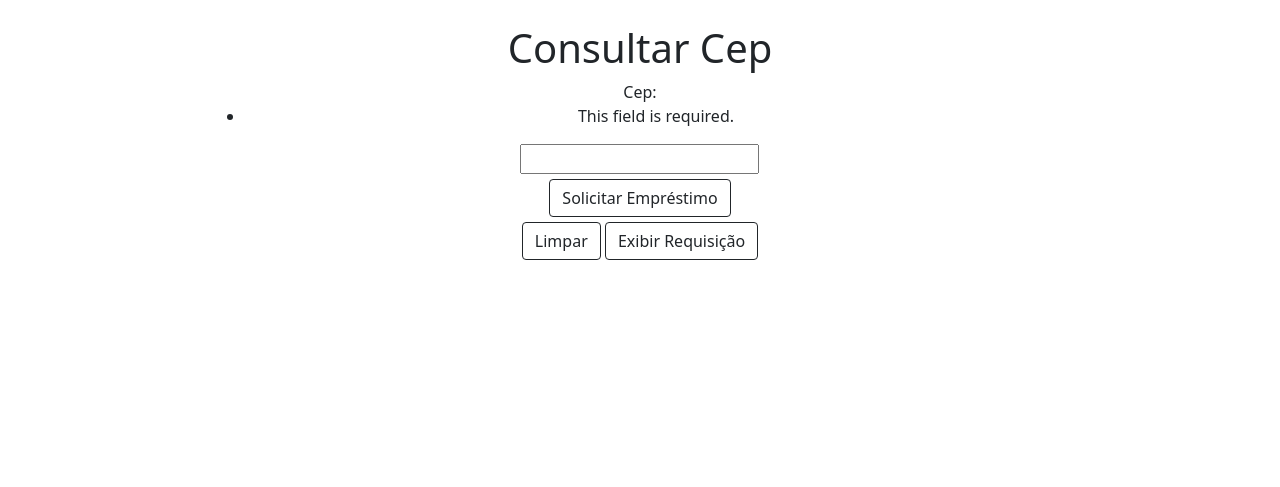
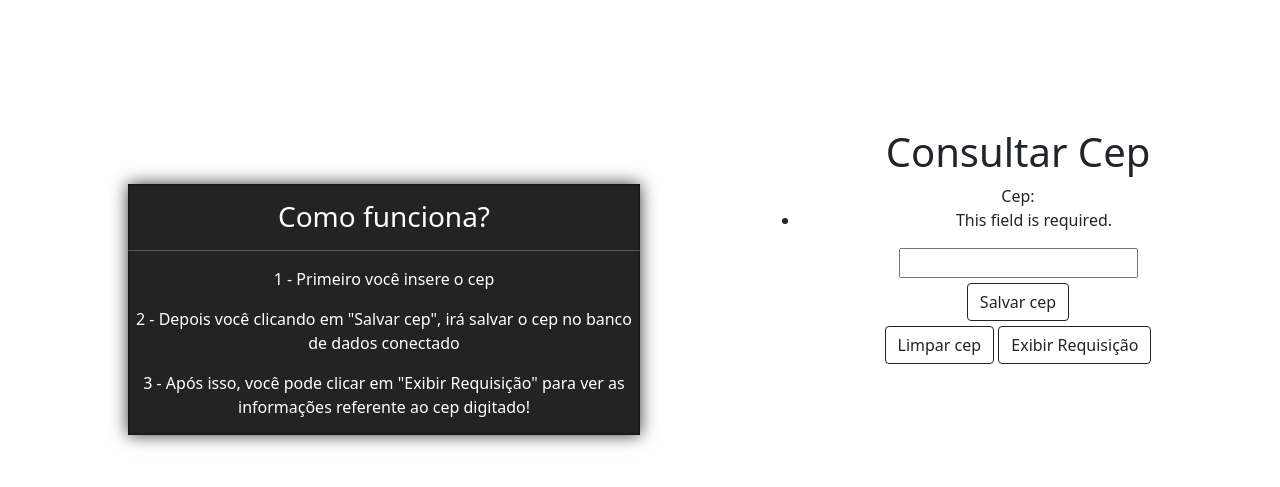
Before and after one commit to ViniciussAlencarr/consumo-api-python, a Django app: page / in a window 1280 px wide. Shown: the top 487 px of the page. Run offline with Django 3.2, Linux system fonts and the light colour scheme; data that the repository does not hold is empty.

Commit message:
consertando a requisiçao ao viacep

```diff
--- a/app/templates/index.html
+++ b/app/templates/index.html
@@ -6,36 +6,77 @@
     <meta name="viewport" content="width=device-width, initial-scale=1.0">
     <title>Página Inicial</title>
     <link href="https://cdn.jsdelivr.net/npm/bootstrap@5.0.0-beta3/dist/css/bootstrap.min.css" rel="stylesheet" integrity="sha384-eOJMYsd53ii+scO/bJGFsiCZc+5NDVN2yr8+0RDqr0Ql0h+rP48ckxlpbzKgwra6" crossorigin="anonymous">
-    <link rel="stylesheet" href="style.css">
 
 </head>
 <body>
-    <div class="col-8 m-auto pt-4 pb-2 pd-4 text-center">
+    <div class="aviso">
+        <p>
+            <h3>Como funciona?</h3>
+            <hr>
+            <p>1 - Primeiro você insere o cep</p>
+            <p>2 - Depois você clicando em "Salvar cep", irá salvar o cep no banco de dados conectado</p>
+            <p>3 - Após isso, você pode clicar em "Exibir Requisição" para ver as informações referente ao cep digitado!</p>
+        </p>
+    </div>
+    <div class="content">
         <h1>Consultar Cep</h1>
         <div class="form">
             <form method="POST" action="">
                 {% csrf_token %}
                 {{form}}
                 <div>
-                    <input onfocus="" type="submit" style="font-weight: 500;margin: 5px;" class="solicitarEmprestimo btn btn-outline-dark" value="Solicitar Empréstimo">
+                    <input type="submit" style="font-weight: 500;margin: 5px;" class="solicitarEmprestimo btn btn-outline-dark" value="Salvar cep">
                 </div>
-                <a class="btn btn-outline-dark" href="/limpar/{{db.id}}/">Limpar</a>
+                <a class="btn btn-outline-dark" href="/limpar/{{db.id}}/">Limpar cep</a>
                 <input class="btn btn-outline-dark" type="button" value="Exibir Requisição" onclick="toggleMenu()">
             </form>
         </div>
     </div>
-    <div class="sss" style="width: 500px; display: none; text-align: center;">
+    <div class="sss">
         <h2>Requisição do CEP</h2>
         {{request}}
     </div>
-
+    <style>
+        .content {
+            text-align: center;
+            margin-left: 60%;
+            margin-top: 10%;
+            position: absolute;
+            width: 500px;
+        }
+        .aviso {
+            background-color: #232323;
+            color: #fff;
+            top: 23%;
+            transition: 0.5s;
+            margin-right: 50%;
+            position: absolute;
+            text-align: center;
+            margin-left: 10%;
+            box-shadow: inset 0 0 0.2em black, 0 0 1em rgb(56, 56, 56);
+        }
+        .sss {
+            width: 500px;
+            text-align: center;
+            position: absolute;
+            top: -100%;
+            transition: 0.5s;
+        }
+        .sss.active {
+            top: 30%;
+            transition: 0.5;
+        }
+        .aviso.active {
+            top: -100%;
+            transition: 0.5s;
+        }
+    </style>
     <script>
         function toggleMenu() {
-          const menuToggle = document.querySelector('.toggle');
-          const sss = document.querySelector('.sss');
-          sss.style.display = "block";
-          menuToggle.classList.toggle('active');
-          sss.classList.toggle('active');
+            const aviso = document.querySelector('.aviso');
+            const sss = document.querySelector('.sss');
+            sss.classList.toggle('active');
+            aviso.classList.toggle('active');
         }
 
     </script>
--- a/app/templates/style.css
+++ b/app/templates/style.css
@@ -1,3 +1,6 @@
+body .aviso {
+    background-color: black;
+}
 .toggle {
     border-radius: 20px;
     position: fixed;
@@ -12,6 +15,10 @@
     cursor: pointer;
     z-index: 1000;
 
+}
+
+.aviso {
+    background-color: black;
 }
 
 .sss {
--- a/app/views.py
+++ b/app/views.py
@@ -9,7 +9,6 @@ def homeScreen(request):
     cliente = data['db'] = ConsultaCep.objects.all()
     if cliente:
         data['db'] = ConsultaCep.objects.all()[0]
-    data['request'] = ''
     if data['form'].is_valid():
         data['form'].save()
         aux = data['form'].cleaned_data['cep']
--- a/server.py
+++ b/server.py
@@ -9,9 +9,8 @@ mydb = mysql.connector.connect(
   database="db-pg"
 )
 mycursor = mydb.cursor()
-mycursor.execute("SELECT * FROM app_consultacep;")
+mycursor.execute("SELECT cep FROM app_consultacep;")
 dbResponse = mycursor.fetchone()
 def requisicao(cepValue):
-  cep = cepValue
-  request = requests.get('https://viacep.com.br/ws/{}/json/'.format(cep))
+  request = requests.get("https://viacep.com.br/ws/{0}/json/".format(cepValue))
   return request.text
```
